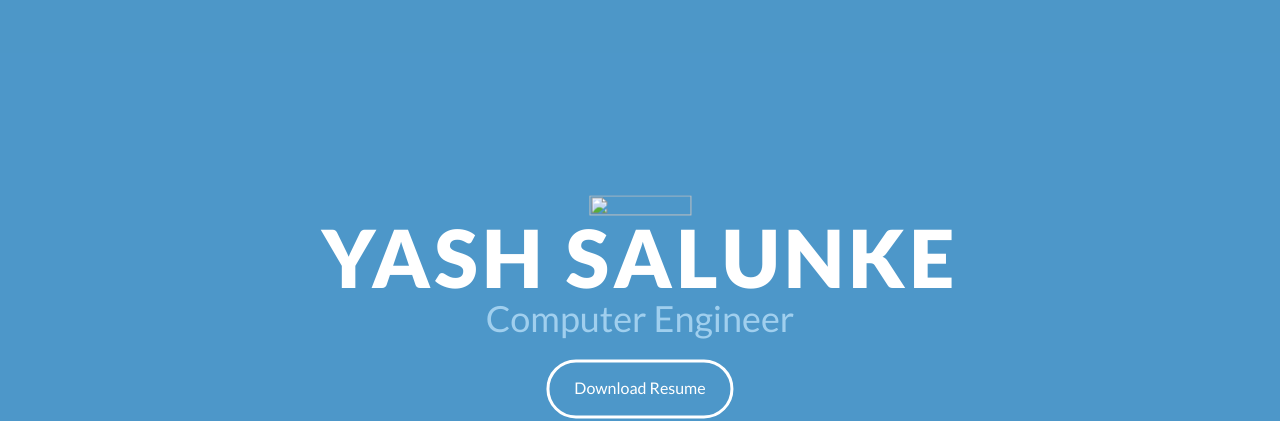
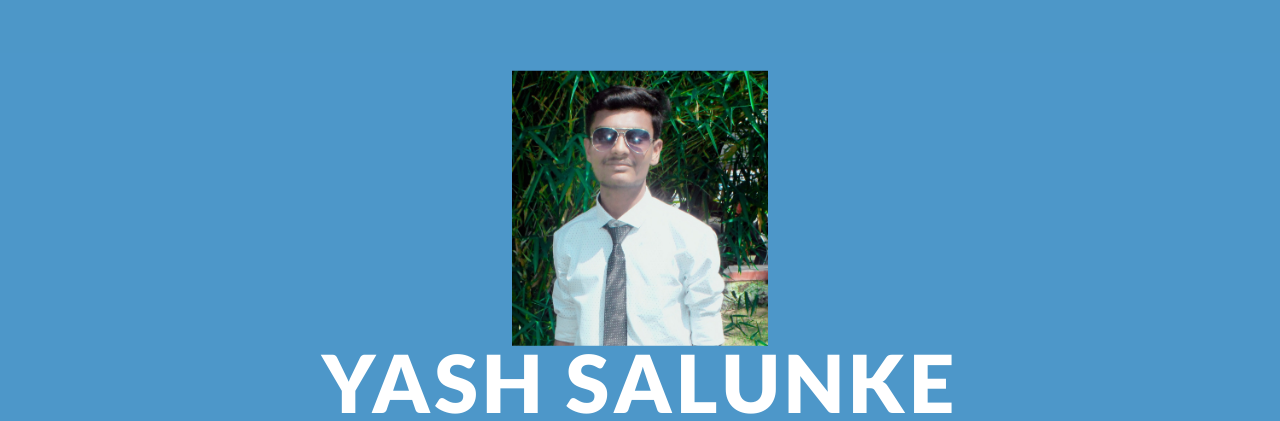
Before and after one commit to yashsalunke/yashsalunke.github.io, a website: page index.html in a window 1280 px wide. Shown: the part 202-623 px from the top of the page. Drawn offline with nearby package versions, Linux system fonts and the light colour scheme; files that its build step writes are made by us from their sources.

Commit message:
Update index.html

```diff
--- a/index.html
+++ b/index.html
@@ -153,7 +153,7 @@ Contact</a>
 	 <div id="lead">
         <div id="lead-content" class="circle">
 
-<img src="Profile.jpg" height=40% width="40%">
+<img src="Profile.jpeg" height=40% width="40%">
 
 		<h1>Yash Salunke</h1>
             <h2>Computer Engineer</h2>
```
